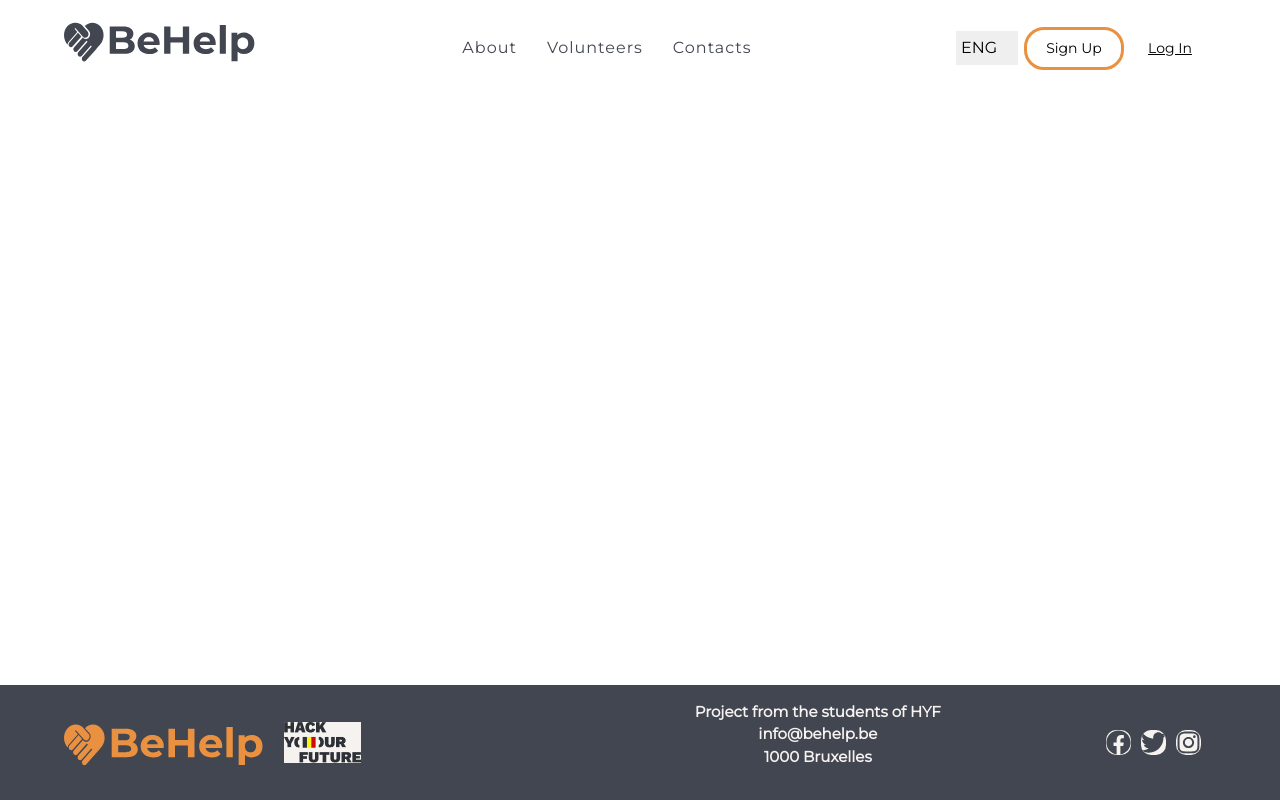
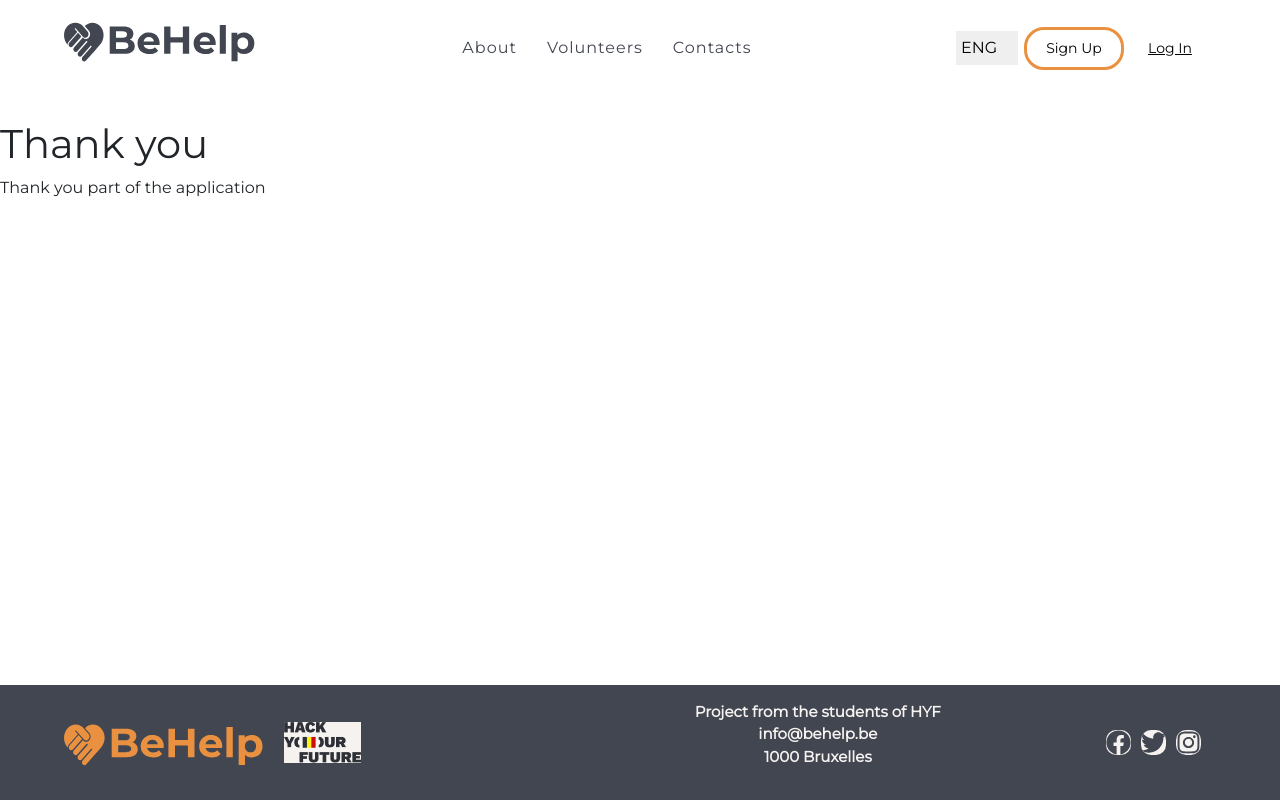
Before and after one commit to BeHelp/BeHelp, a Vue app: page /thankyou in a window 1280 px wide. Built offline with nearby package versions, Linux system fonts and the light colour scheme.

Commit message:
thankyou route added

```diff
--- a/frontend/src/router/index.js
+++ b/frontend/src/router/index.js
@@ -5,6 +5,7 @@ import Contacts from '../views/Contacts.vue';
 import Login from '../views/Login.vue';
 import Signup from '../views/Signup.vue';
 import Volunteers from '../views/Volunteers.vue';
+import Thankyou from '../views/Thankyou.vue';
 
 const routes = [
   {
@@ -37,6 +38,11 @@ const routes = [
     name: 'Volunteers',
     component: Volunteers,
   },
+  {
+    path: '/thankyou',
+    name: 'Thank you',
+    component: Thankyou,
+  },
 ];
 
 const router = createRouter({
--- /dev/null
+++ b/frontend/src/views/Thankyou.vue
@@ -0,0 +1,6 @@
+<template>
+  <div>
+    <h1>Thank you</h1>
+    <p>Thank you part of the application</p>
+  </div>
+</template>
```
Also changed, not shown: frontend/src/components/Thankyou.vue (deleted).
